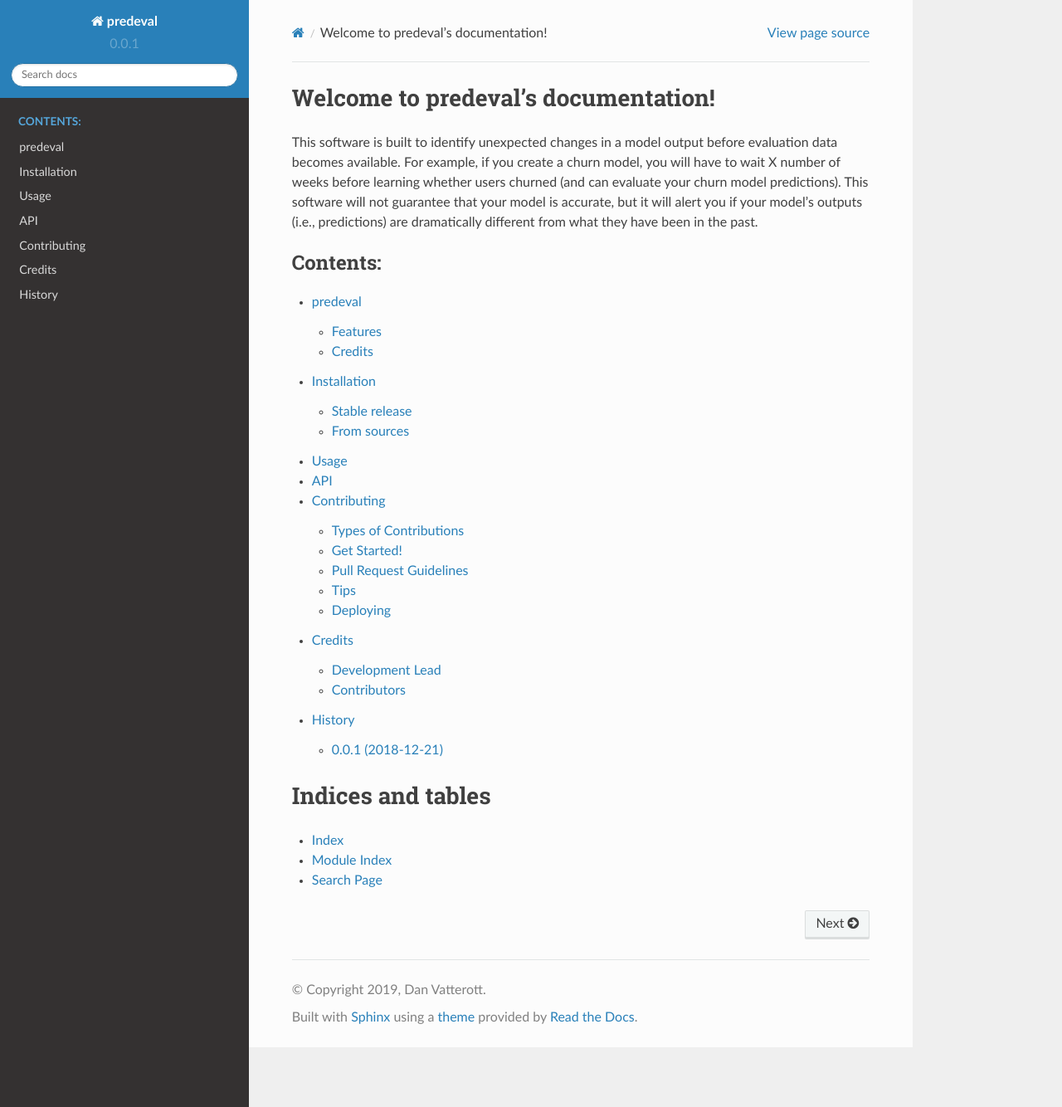
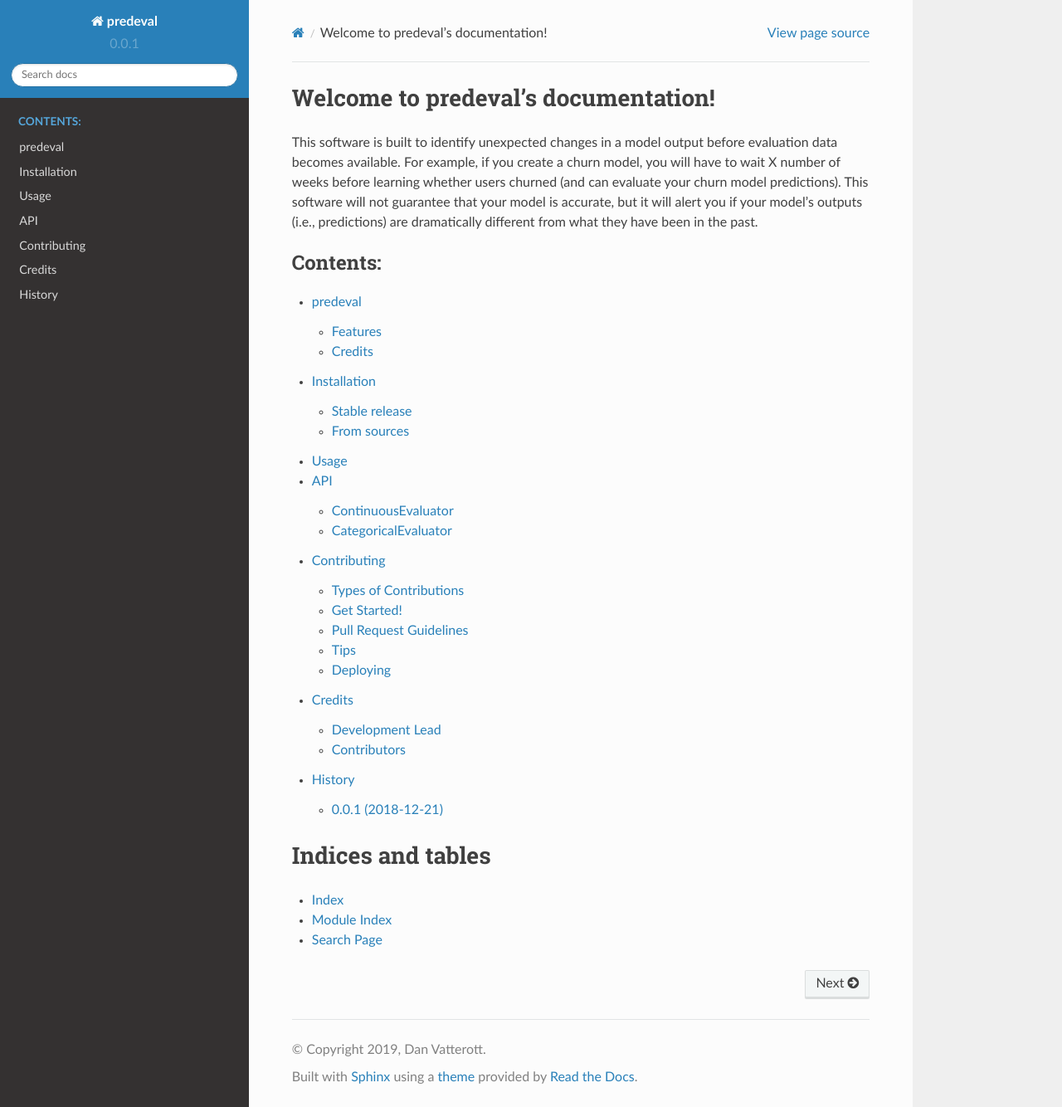
Before and after one commit to dvatterott/predeval, a Sphinx documentation site: the page built from docs/index.rst, in a window 1280 px wide and 1334 px high. Shown: the whole window at 83% size. Built offline with Sphinx 7.4.7 and the Read the Docs theme 2.0.0, drawn with Linux system fonts in a browser that asks for light colours.

```diff
--- a/README.rst
+++ b/README.rst
@@ -20,7 +20,7 @@ predeval
 
 
 
-Identify unexpected changes in model outputs before evaluation data becomes available.
+This software is built to identify unexpected changes in a model output before evaluation data becomes available. For example, if you create a churn model, you will have to wait X number of weeks before learning whether users churned (and can evaluate your churn model predictions). This software will not guarantee that your model is accurate, but it will alert you if your model's outputs (i.e., predictions) are dramatically different from what they have been in the past.
 
 
 * Free software: MIT license
--- a/docs/api.rst
+++ b/docs/api.rst
@@ -1,10 +1,14 @@
 API
 ========
 
-This page contains a comprehensive list of all classes and functions in predeval
+This page contains a comprehensive list of all classes and functions in predeval.
 
+ContinuousEvaluator
+---------
 .. automodule:: predeval.continuous
    :members:
 
+CategoricalEvaluator
+---------
 .. automodule:: predeval.categorical
   :members:
```
